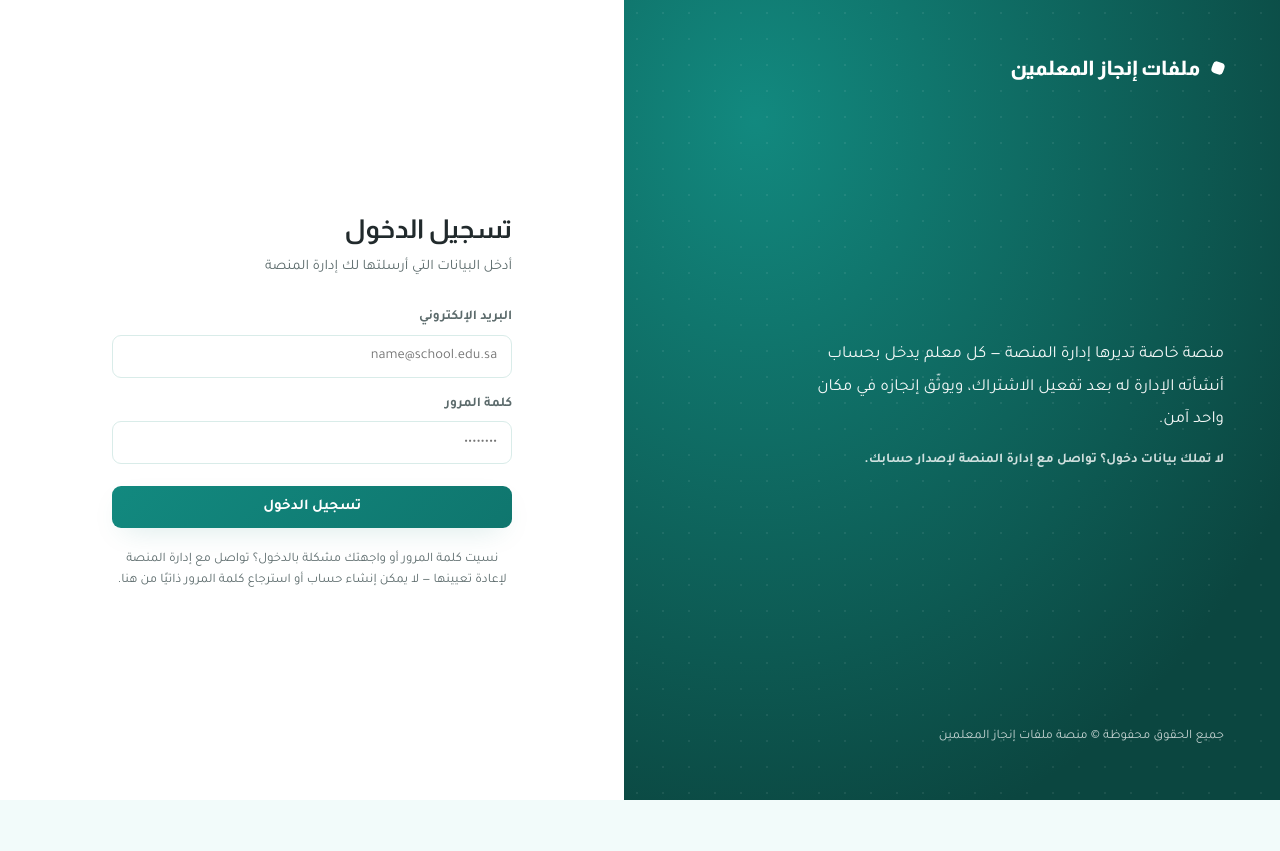
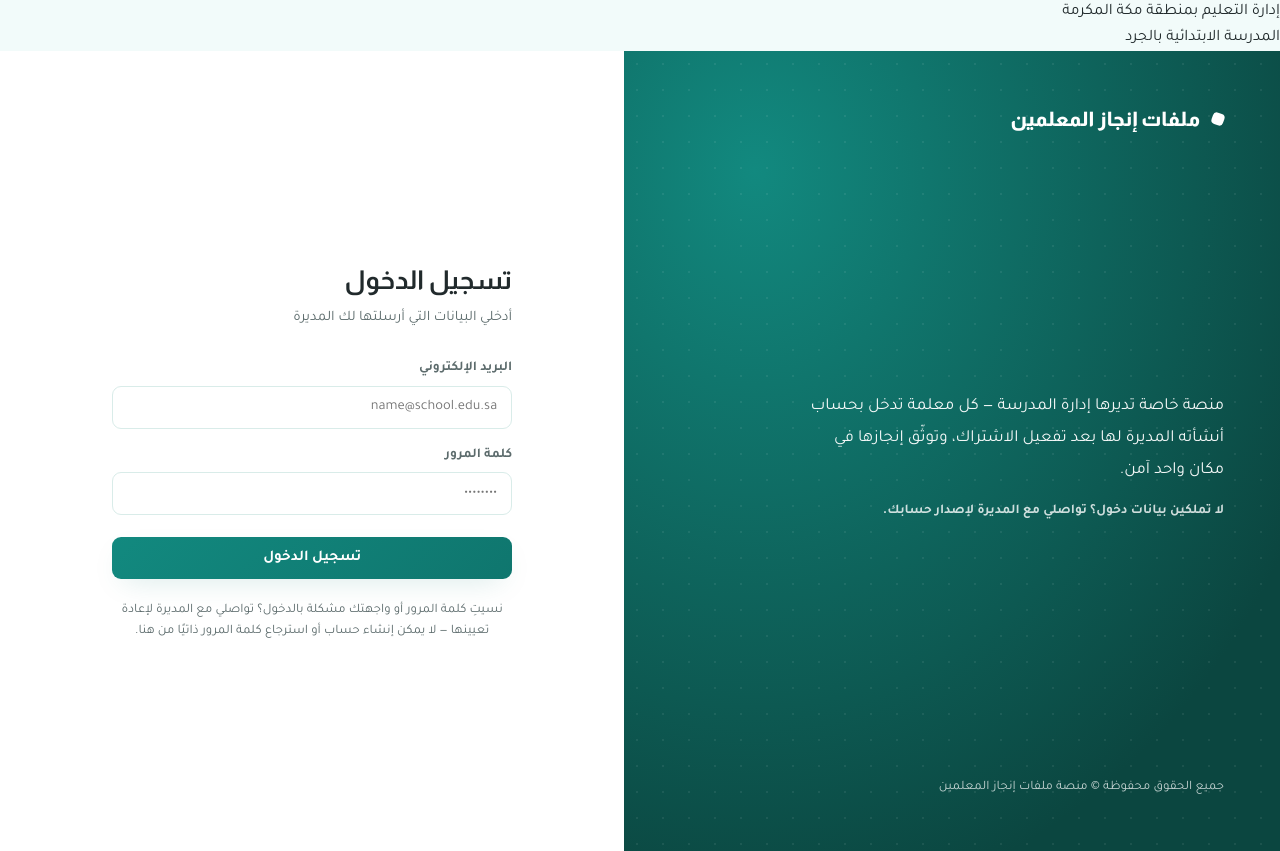
Before and after one commit to ooamoos1417-gif/ssdd, a website: page index.html in a window 1280 px wide. Before the commit the page ends 800 px from the top, so only its background shows below. Drawn offline with nearby package versions, Linux system fonts and the light colour scheme.

Commit message:
Update login page text for school context

```diff
--- a/index.html
+++ b/index.html
@@ -3,10 +3,18 @@
 <head>
 <meta charset="UTF-8" />
 <meta name="viewport" content="width=device-width, initial-scale=1.0" />
-<title>تسجيل الدخول | منصة ملفات إنجاز المعلمين</title>
+<title>تسجيل الدخول | المدرسة الابتدائية بالجرد</title>
 <link rel="stylesheet" href="css/style.css" />
 </head>
 <body>
+
+<header class="official-header">
+  <img src="assets/ministry-logo.svg" alt="شعار وزارة التعليم" class="official-logo" onerror="this.style.display='none'" />
+  <div class="official-header-text">
+    <p class="official-entity">إدارة التعليم بمنطقة مكة المكرمة</p>
+    <p class="official-school">المدرسة الابتدائية بالجرد</p>
+  </div>
+</header>
 
 <div class="auth-page">
 
@@ -14,8 +22,8 @@
     <div class="brand-mark"><span class="dot"></span> ملفات إنجاز المعلمين</div>
 
     <div class="auth-quote">
-      <p>منصة خاصة تديرها إدارة المنصة — كل معلم يدخل بحساب أنشأته الإدارة له بعد تفعيل الاشتراك، ويوثّق إنجازه في مكان واحد آمن.</p>
-      <span>لا تملك بيانات دخول؟ تواصل مع إدارة المنصة لإصدار حسابك.</span>
+      <p>منصة خاصة تديرها إدارة المدرسة — كل معلمة تدخل بحساب أنشأته المديرة لها بعد تفعيل الاشتراك، وتوثّق إنجازها في مكان واحد آمن.</p>
+      <span>لا تملكين بيانات دخول؟ تواصلي مع المديرة لإصدار حسابك.</span>
     </div>
 
     <div style="position:relative; z-index:2; font-size:13px; opacity:.75;">
@@ -26,7 +34,7 @@
   <section class="auth-form-wrap">
     <div class="auth-form">
       <h1>تسجيل الدخول</h1>
-      <p class="sub">أدخل البيانات التي أرسلتها لك إدارة المنصة</p>
+      <p class="sub">أدخلي البيانات التي أرسلتها لك المديرة</p>
 
       <div class="form-msg" id="formMsg"></div>
 
@@ -45,7 +53,7 @@
       </form>
 
       <p class="auth-foot">
-        نسيت كلمة المرور أو واجهتك مشكلة بالدخول؟ تواصل مع إدارة المنصة لإعادة تعيينها — لا يمكن إنشاء حساب أو استرجاع كلمة المرور ذاتيًا من هنا.
+        نسيتِ كلمة المرور أو واجهتك مشكلة بالدخول؟ تواصلي مع المديرة لإعادة تعيينها — لا يمكن إنشاء حساب أو استرجاع كلمة المرور ذاتيًا من هنا.
       </p>
     </div>
   </section>
```
